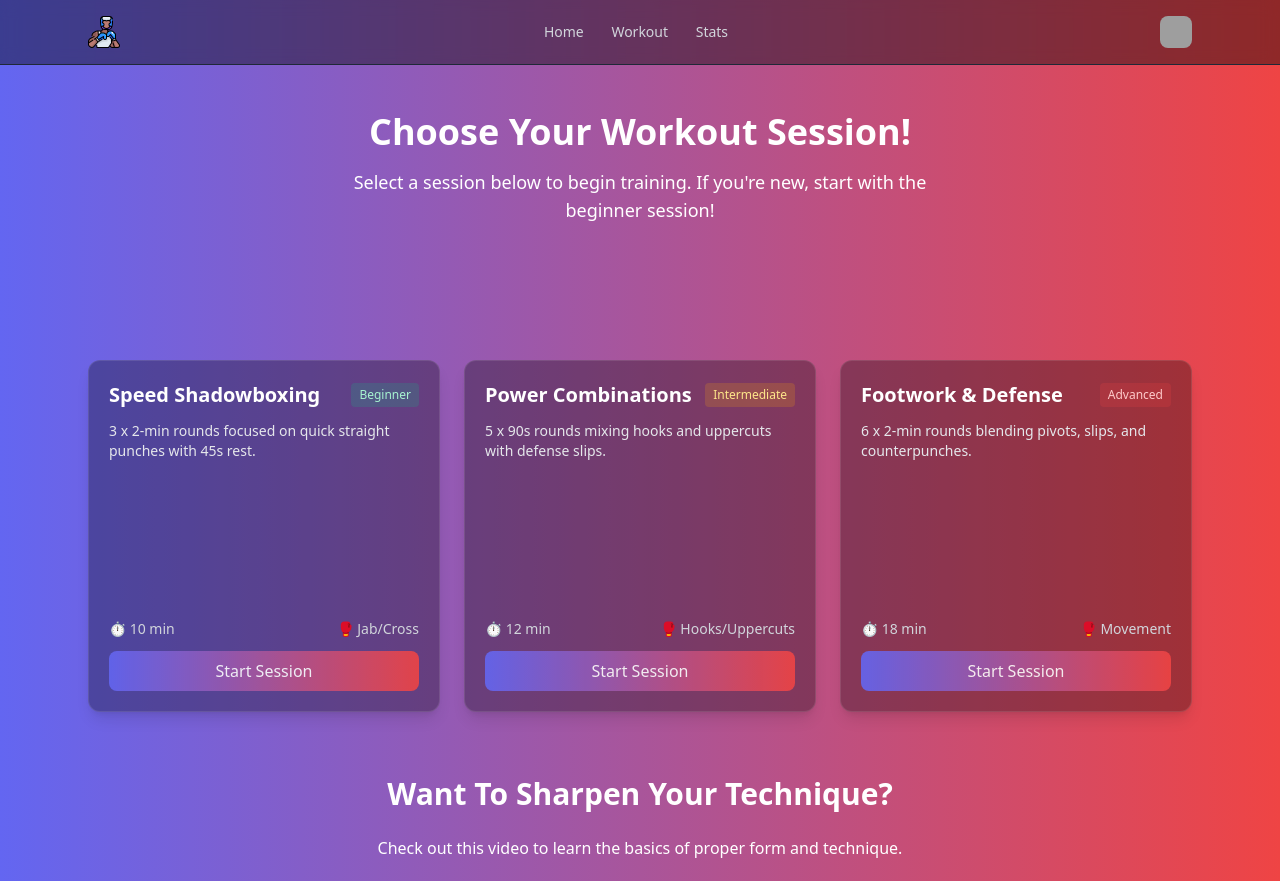
After one commit to JoshuaDonnelly/SuckerPunch, a Flask app: page /sessions in a window 1280 px wide. The commit adds this page. Shown: the top 881 px of the page. Run offline with Flask 3, Linux system fonts and the light colour scheme; some libraries are stand-ins or nearby versions; grey boxes are pictures that could not be loaded.

Commit message:
Feat: Add Session selector page with styling

```diff
--- a/suckerpunch/__init__.py
+++ b/suckerpunch/__init__.py
@@ -87,6 +87,11 @@ def logout():
 def index():
     return render_template("index.html")
 
+@app.route('/sessions')
+def sessions():
+    """Our Excersise sessions """
+    return render_template("sessions.html")
+
 # Testing DB
 def get_db():
     return mysql.connector.connect(
--- a/suckerpunch/static/css/output.css
+++ b/suckerpunch/static/css/output.css
@@ -623,6 +623,18 @@ video {
   margin-top: 0.5rem;
 }
 
+.mb-3 {
+  margin-bottom: 0.75rem;
+}
+
+.mt-auto {
+  margin-top: auto;
+}
+
+.mb-6 {
+  margin-bottom: 1.5rem;
+}
+
 .block {
   display: block;
 }
@@ -635,6 +647,14 @@ video {
   display: flex;
 }
 
+.grid {
+  display: grid;
+}
+
+.aspect-square {
+  aspect-ratio: 1 / 1;
+}
+
 .h-8 {
   height: 2rem;
 }
@@ -645,6 +665,10 @@ video {
 
 .h-full {
   height: 100%;
+}
+
+.h-\[45vh\] {
+  height: 45vh;
 }
 
 .max-h-60 {
@@ -683,6 +707,10 @@ video {
   list-style-type: disc;
 }
 
+.flex-col {
+  flex-direction: column;
+}
+
 .items-center {
   align-items: center;
 }
@@ -703,6 +731,10 @@ video {
   gap: 0.5rem;
 }
 
+.gap-6 {
+  gap: 1.5rem;
+}
+
 .space-x-6 > :not([hidden]) ~ :not([hidden]) {
   --tw-space-x-reverse: 0;
   margin-right: calc(1.5rem * var(--tw-space-x-reverse));
@@ -715,16 +747,36 @@ video {
   margin-bottom: calc(0.5rem * var(--tw-space-y-reverse));
 }
 
+.space-y-4 > :not([hidden]) ~ :not([hidden]) {
+  --tw-space-y-reverse: 0;
+  margin-top: calc(1rem * calc(1 - var(--tw-space-y-reverse)));
+  margin-bottom: calc(1rem * var(--tw-space-y-reverse));
+}
+
+.space-y-3 > :not([hidden]) ~ :not([hidden]) {
+  --tw-space-y-reverse: 0;
+  margin-top: calc(0.75rem * calc(1 - var(--tw-space-y-reverse)));
+  margin-bottom: calc(0.75rem * var(--tw-space-y-reverse));
+}
+
+.overflow-hidden {
+  overflow: hidden;
+}
+
 .overflow-y-auto {
   overflow-y: auto;
 }
 
-.rounded-full {
-  border-radius: 9999px;
+.rounded-lg {
+  border-radius: 0.5rem;
 }
 
-.rounded-lg {
-  border-radius: 0.5rem;
+.rounded {
+  border-radius: 0.25rem;
+}
+
+.rounded-xl {
+  border-radius: 0.75rem;
 }
 
 .border {
@@ -753,9 +805,18 @@ video {
   border-color: rgb(31 41 55 / var(--tw-border-opacity, 1));
 }
 
+.border-green-600 {
+  --tw-border-opacity: 1;
+  border-color: rgb(22 163 74 / var(--tw-border-opacity, 1));
+}
+
 .border-red-500 {
   --tw-border-opacity: 1;
   border-color: rgb(239 68 68 / var(--tw-border-opacity, 1));
+}
+
+.border-white\/10 {
+  border-color: rgb(255 255 255 / 0.1);
 }
 
 .\!bg-gray-600 {
@@ -772,9 +833,20 @@ video {
   background-color: rgb(249 250 251 / var(--tw-bg-opacity, 1));
 }
 
-.bg-red-600 {
-  --tw-bg-opacity: 1;
-  background-color: rgb(220 38 38 / var(--tw-bg-opacity, 1));
+.bg-amber-500\/20 {
+  background-color: rgb(245 158 11 / 0.2);
+}
+
+.bg-black\/30 {
+  background-color: rgb(0 0 0 / 0.3);
+}
+
+.bg-emerald-500\/20 {
+  background-color: rgb(16 185 129 / 0.2);
+}
+
+.bg-red-500\/20 {
+  background-color: rgb(239 68 68 / 0.2);
 }
 
 .bg-gradient-to-r {
@@ -792,8 +864,17 @@ video {
   --tw-gradient-stops: var(--tw-gradient-from), #a855f7 var(--tw-gradient-via-position), var(--tw-gradient-to);
 }
 
+.via-blue-500 {
+  --tw-gradient-to: rgb(59 130 246 / 0)  var(--tw-gradient-to-position);
+  --tw-gradient-stops: var(--tw-gradient-from), #3b82f6 var(--tw-gradient-via-position), var(--tw-gradient-to);
+}
+
 .to-pink-500 {
   --tw-gradient-to: #ec4899 var(--tw-gradient-to-position);
+}
+
+.to-red-500 {
+  --tw-gradient-to: #ef4444 var(--tw-gradient-to-position);
 }
 
 .object-cover {
@@ -803,6 +884,10 @@ video {
 
 .p-4 {
   padding: 1rem;
+}
+
+.p-5 {
+  padding: 1.25rem;
 }
 
 .px-4 {
@@ -845,6 +930,11 @@ video {
   padding-bottom: 1rem;
 }
 
+.px-2 {
+  padding-left: 0.5rem;
+  padding-right: 0.5rem;
+}
+
 .pb-12 {
   padding-bottom: 3rem;
 }
@@ -859,6 +949,18 @@ video {
 
 .pt-20 {
   padding-top: 5rem;
+}
+
+.pb-16 {
+  padding-bottom: 4rem;
+}
+
+.pt-40 {
+  padding-top: 10rem;
+}
+
+.pt-28 {
+  padding-top: 7rem;
 }
 
 .text-center {
@@ -890,6 +992,16 @@ video {
   line-height: 1.75rem;
 }
 
+.text-xs {
+  font-size: 0.75rem;
+  line-height: 1rem;
+}
+
+.text-3xl {
+  font-size: 1.875rem;
+  line-height: 2.25rem;
+}
+
 .font-black {
   font-weight: 900;
 }
@@ -908,10 +1020,6 @@ video {
 
 .font-semibold {
   font-weight: 600;
-}
-
-.tracking-wide {
-  letter-spacing: 0.025em;
 }
 
 .text-gray-300 {
@@ -939,13 +1047,43 @@ video {
   color: rgb(255 255 255 / var(--tw-text-opacity, 1));
 }
 
+.text-amber-200 {
+  --tw-text-opacity: 1;
+  color: rgb(253 230 138 / var(--tw-text-opacity, 1));
+}
+
+.text-emerald-200 {
+  --tw-text-opacity: 1;
+  color: rgb(167 243 208 / var(--tw-text-opacity, 1));
+}
+
+.text-gray-200 {
+  --tw-text-opacity: 1;
+  color: rgb(229 231 235 / var(--tw-text-opacity, 1));
+}
+
+.text-red-200 {
+  --tw-text-opacity: 1;
+  color: rgb(254 202 202 / var(--tw-text-opacity, 1));
+}
+
 .opacity-30 {
   opacity: 0.3;
+}
+
+.opacity-90 {
+  opacity: 0.9;
 }
 
 .shadow {
   --tw-shadow: 0 1px 3px 0 rgb(0 0 0 / 0.1), 0 1px 2px -1px rgb(0 0 0 / 0.1);
   --tw-shadow-colored: 0 1px 3px 0 var(--tw-shadow-color), 0 1px 2px -1px var(--tw-shadow-color);
+  box-shadow: var(--tw-ring-offset-shadow, 0 0 #0000), var(--tw-ring-shadow, 0 0 #0000), var(--tw-shadow);
+}
+
+.shadow-lg {
+  --tw-shadow: 0 10px 15px -3px rgb(0 0 0 / 0.1), 0 4px 6px -4px rgb(0 0 0 / 0.1);
+  --tw-shadow-colored: 0 10px 15px -3px var(--tw-shadow-color), 0 4px 6px -4px var(--tw-shadow-color);
   box-shadow: var(--tw-ring-offset-shadow, 0 0 #0000), var(--tw-ring-shadow, 0 0 #0000), var(--tw-shadow);
 }
 
@@ -974,11 +1112,6 @@ html {
   border-width: 1px;
 }
 
-.hover\:bg-red-700:hover {
-  --tw-bg-opacity: 1;
-  background-color: rgb(185 28 28 / var(--tw-bg-opacity, 1));
-}
-
 .hover\:text-white:hover {
   --tw-text-opacity: 1;
   color: rgb(255 255 255 / var(--tw-text-opacity, 1));
@@ -987,3 +1120,19 @@ html {
 .hover\:opacity-80:hover {
   opacity: 0.8;
 }
+
+.hover\:opacity-90:hover {
+  opacity: 0.9;
+}
+
+@media (min-width: 640px) {
+  .sm\:grid-cols-2 {
+    grid-template-columns: repeat(2, minmax(0, 1fr));
+  }
+}
+
+@media (min-width: 1024px) {
+  .lg\:grid-cols-3 {
+    grid-template-columns: repeat(3, minmax(0, 1fr));
+  }
+}
--- a/suckerpunch/templates/base.html
+++ b/suckerpunch/templates/base.html
@@ -18,20 +18,17 @@
 
 </head>
 
-<body class="bg-gradient-to-r from-indigo-500 via-purple-500 to-pink-500 z-0 text-white min-h-screen">
+<body class="bg-gradient-to-r from-indigo-500 via-red-500 to-red-500 z-0 text-white min-h-screen">
 
   <!-- Header -->
   <header class="bg-black/40 fixed top-0 left-0 right-0 z-50 backdrop-blur border-b border-gray-800">
     <div class="max-w-6xl mx-auto px-6 py-4 flex items-center justify-between">
 
-      <h1 class="text-xl font-bold tracking-wide flex items-center gap-2">
-        <img src="{{ url_for('static', filename='images/icon.png') }}" alt="SuckerPunch Icon" class="h-8 w-8">
-
-      </h1>
+      <img src="{{ url_for('static', filename='images/icon.png') }}" alt="SuckerPunch Icon" class="h-8 w-8">
 
       <nav class="space-x-6 text-sm text-gray-300">
         <a href="/" class="hover:text-white transition">Home</a>
-        <a href="/workout" class="hover:text-white transition">Workout</a>
+        <a href="/sessions" class="hover:text-white transition">Workout</a>
         <a href="/stats" class="hover:text-white transition">Stats</a>
       </nav>
       <div>
--- a/suckerpunch/templates/index.html
+++ b/suckerpunch/templates/index.html
@@ -20,9 +20,10 @@
   <p class="text-lg text-white-600 max-w-xl mx-auto mb-8">
     Real-time shadowboxing feedback using motion detection.
   </p>
-  <button class="px-8 py-3 bg-red-600 hover:bg-red-700 text-white rounded-lg font-semibold transition">
+  <a href="{{ url_for('sessions') }}"
+    class="inline-block px-8 py-3 bg-gradient-to-r from-indigo-500 via-red-500 to-red-500 hover:border border-green-600 text-white rounded-lg font-semibold transition">
     Start Workout
-  </button>
+  </a>
 </section>
 
 </div>
--- /dev/null
+++ b/suckerpunch/templates/sessions.html
@@ -0,0 +1,84 @@
+{% extends "base.html" %}
+
+{% block title %}Workouts | SuckerPunch{% endblock %}
+
+{% block content %}
+<div class="relative h-[45vh] pt-28">
+   <h1 class="text-4xl font-extrabold mb-4 text-center">
+    Choose Your Workout Session!
+    </h1>
+    <h2 class="text-lg text-white-600 max-w-xl mx-auto mb-8 text-center">
+        Select a session below to begin training. If you're new, start with the beginner session!
+    </h2>
+</div>
+<section class="max-w-6xl mx-auto px-6 pb-16">
+  <div class="grid gap-6 sm:grid-cols-2 lg:grid-cols-3">
+    <!-- Card 1 -->
+    <div class="aspect-square bg-black/30 border border-white/10 rounded-xl p-5 shadow-lg flex flex-col">
+      <div class="flex items-center justify-between mb-3">
+        <h3 class="text-xl font-semibold">Speed Shadowboxing</h3>
+        <span class="px-2 py-1 text-xs rounded bg-emerald-500/20 text-emerald-200">Beginner</span>
+      </div>
+      <p class="text-sm text-gray-200 mb-3">3 x 2-min rounds focused on quick straight punches with 45s rest.</p>
+      <div class="mt-auto space-y-3">
+        <div class="flex items-center justify-between text-sm text-gray-300">
+          <span>⏱️ 10 min</span>
+          <span>🥊 Jab/Cross</span>
+        </div>
+        <button class="w-full py-2 rounded-lg bg-gradient-to-r from-indigo-500 to-red-500 hover:border border-green-600 opacity-90 transition">
+          Start Session
+        </button>
+      </div>
+    </div>
+    <!-- Card 2 -->
+    <div class="aspect-square bg-black/30 border border-white/10 rounded-xl p-5 shadow-lg flex flex-col">
+      <div class="flex items-center justify-between mb-3">
+        <h3 class="text-xl font-semibold">Power Combinations</h3>
+        <span class="px-2 py-1 text-xs rounded bg-amber-500/20 text-amber-200">Intermediate</span>
+      </div>
+      <p class="text-sm text-gray-200 mb-3">5 x 90s rounds mixing hooks and uppercuts with defense slips.</p>
+      <div class="mt-auto space-y-3">
+        <div class="flex items-center justify-between text-sm text-gray-300">
+          <span>⏱️ 12 min</span>
+          <span>🥊 Hooks/Uppercuts</span>
+        </div>
+        <button class="w-full py-2 rounded-lg bg-gradient-to-r from-indigo-500 to-red-500 hover:border border-green-600 opacity-90 transition">
+          Start Session
+        </button>
+      </div>
+    </div>
+    <!-- Card 3 -->
+    <div class="aspect-square bg-black/30 border border-white/10 rounded-xl p-5 shadow-lg flex flex-col">
+      <div class="flex items-center justify-between mb-3">
+        <h3 class="text-xl font-semibold">Footwork & Defense</h3>
+        <span class="px-2 py-1 text-xs rounded bg-red-500/20 text-red-200">Advanced</span>
+      </div>
+      <p class="text-sm text-gray-200 mb-3">6 x 2-min rounds blending pivots, slips, and counterpunches.</p>
+      <div class="mt-auto space-y-3">
+        <div class="flex items-center justify-between text-sm text-gray-300">
+          <span>⏱️ 18 min</span>
+          <span>🥊 Movement</span>
+        </div>
+        <button class="w-full py-2 rounded-lg bg-gradient-to-r from-indigo-500 to-red-500 hover:border border-green-600 opacity-90 transition">
+          Start Session
+        </button>
+      </div>
+    </div>
+  </div>
+</section>
+<!--Youtube video embed-->
+<section class="max-w-6xl mx-auto px-6 pb-16">
+  <h2 class="text-3xl font-semibold mb-6 text-center">Want To Sharpen Your Technique?</h2>
+  <p class="text-1xl mb-6 text-center">Check out this video to learn the basics of proper form and technique.</p>
+  <div class="relative w-full overflow-hidden rounded-lg shadow-lg" style="padding-bottom:56.25%;">
+    <iframe
+      class="absolute inset-0 w-full h-full"
+      src="https://www.youtube-nocookie.com/embed/mLWIsSiSKzQ"
+      title="YouTube video player"
+      frameborder="0"
+      allow="accelerometer; autoplay; clipboard-write; encrypted-media; gyroscope; picture-in-picture; web-share"
+      allowfullscreen>
+    </iframe>
+  </div>
+</section>
+{% endblock %}
```
